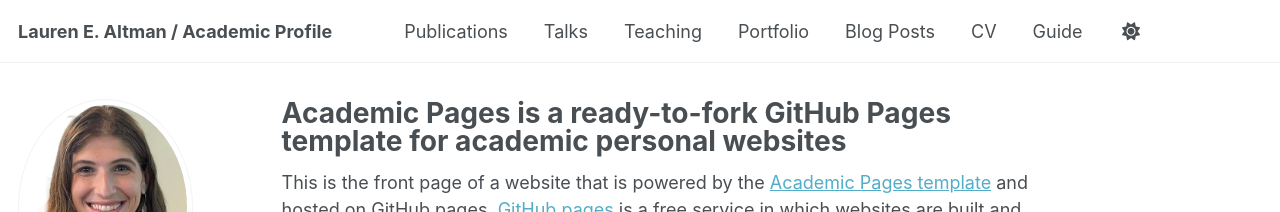
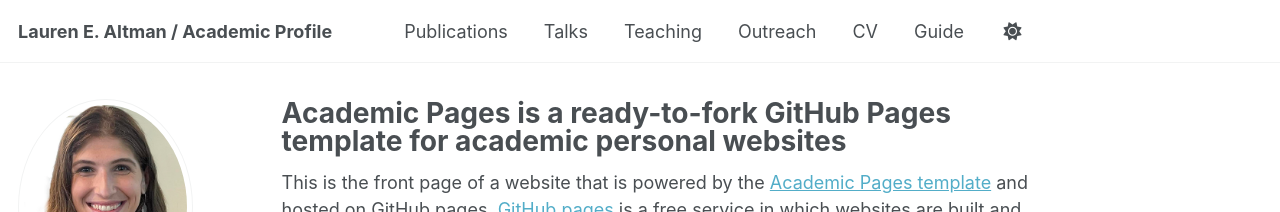
Before and after one commit to laltman2/laltman2.github.io, a Jekyll site: the page built from _pages/about.md, in a window 1280 px wide. Shown: the top 212 px of the page. Built offline with Jekyll 4.4.1, drawn with Linux system fonts in a browser that asks for light colours; some web fonts are replaced; a script that is not in the unit is left out.

Commit message:
Update navigation.yml

```diff
--- a/_data/navigation.yml
+++ b/_data/navigation.yml
@@ -17,11 +17,8 @@ main:
   - title: "Teaching"
     url: /teaching/
 
-  - title: "Portfolio"
+  - title: "Outreach"
     url: /portfolio/
-
-  - title: "Blog Posts"
-    url: /year-archive/
 
   - title: "CV"
     url: /cv/
```
